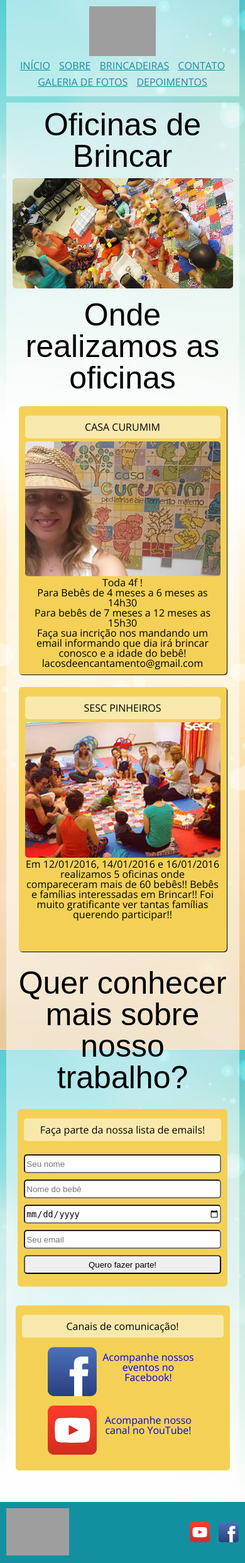
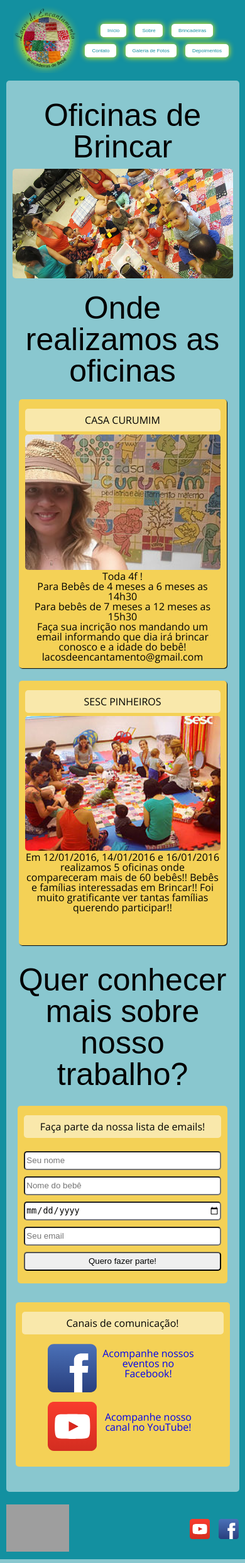
Before and after one commit to franklindeoliveira/lacosdeencantamento, a PHP site: page /index.php in a window 390 px wide. Shown: the whole page at 63% size. Run offline with PHP 8.4, Linux system fonts and the light colour scheme; grey boxes are pictures that could not be loaded.

Commit message:
ajuste de responsividade

```diff
--- a/cabecalho.php
+++ b/cabecalho.php
@@ -1,13 +1,13 @@
 <header>
-    <h1><img class="logo logoHeader" src="img/logo.svg" alt="Laços de Encantamento - Brincadeiras de Bebê"></h1>
+    <h1><img class="logo logoHeader" src="img/logo.png" alt="Laços de Encantamento - Brincadeiras de Bebê"></h1>
     <nav class="menu-opcoes">
         <ul>
-            <li><a href="index.php">Início</a></li>
-            <li><a href="sobre.php">Sobre</a></li>
-            <li><a href="brincadeiras.php">Brincadeiras</a></li>
-            <li><a href="contato.php">Contato</a></li>
-            <li><a href="galeria.php">Galeria de Fotos</a></li>
-            <li><a href="depoimentos.php">Depoimentos</a></li>
+            <li><a href="index.php"><button>Início</button></a></li>
+            <li><a href="sobre.php"><button>Sobre</button></a></li>
+            <li><a href="brincadeiras.php"><button>Brincadeiras</button></a></li>
+            <li><a href="contato.php"><button>Contato</button></a></li>
+            <li><a href="galeria.php"><button>Galeria de Fotos</button></a></li>
+            <li><a href="depoimentos.php"><button>Depoimentos</button></a></li>
         </ul>
     </nav>
 </header>
--- a/css/estilos.css
+++ b/css/estilos.css
@@ -9,6 +9,10 @@
     margin: 10px;
     max-width: 335px;
     min-height: 400px;
+}
+
+main {
+    border-radius: 5px;
 }
 
 .painel h3 {
@@ -34,6 +38,8 @@
 
 h1 {
     text-align: center;
+    max-width: 30%;
+    display: inline-block;
 }
 
 @font-face {
@@ -46,19 +52,25 @@ h2 {
     font-size: 50px;
 }
 
+body {
+    font-family: 'Open Sans', sans-serif;
+}
+
 html {
     box-sizing: border-box;
-}
-
-body {
-    font-family: 'Open Sans', sans-serif;
 }
 
 header, main, footer {
     padding: 10px;
 }
+
+header {
+    padding-bottom: 0px;
+    padding-bottom: 0px;
+}
+
 body {
-    background: url(../img/bg.jpg);
+    background-color: rgb(19, 144, 160);
 }
 
 h2 {
@@ -69,7 +81,7 @@ img {
     max-width: 100%;
 }
 
-header, main, footer {
+main, footer {
     background-color: rgba(255,255,255,.5);
 }
 
@@ -79,13 +91,15 @@ header, main, footer {
 	text-align: center;
 }
 
-.menu-opcoes a {
+.menu-opcoes button {
     color: #1390A0;
 }
 
 .menu-opcoes {
 	text-align: center;
     text-transform: uppercase;
+    display: inline-block;
+    width: 68%;
 }
 
 header, main, .container {
@@ -153,7 +167,7 @@ footer .container {
 }
 
 .logoHeader {
-    max-width: 30%;
+    display: inline-block;
 }
 
 .logoFooter {
@@ -167,6 +181,7 @@ section {
 }
 
 section h2 {
+    margin-top: 20px;
     margin-bottom: 10px;
 }
 
@@ -288,17 +303,14 @@ header, main {
     margin: 15px 0;
 }
 
-@media (min-width: 457px) {
-
-    .sobre-nos figure {
-        height: 300px;
-    }
-}
-
 @media (min-width: 940px) {
     header, main {
         width: 940px;
     }
+}
+
+header {
+    text-align: center;
 }
 
 @media (min-width: 310px) {
@@ -358,3 +370,43 @@ header, main {
 .locais-oficinas {
     text-align: center;
 }
+
+section blockcote {
+    display: inline-block;
+    border: 2px dotted #fff;
+    max-width: 270px;
+    margin: 5px;
+    vertical-align: top;
+    border-radius: 10px;
+    padding: 10px;
+}
+
+section.depoimentos blockcote p {
+    margin-bottom: 10px;
+}
+
+.menu-opcoes button {
+    background-color: #ffffff;
+    border: 5px solid #ffffff;
+    border-radius: 5px;
+    box-shadow: 0px 0px 10px #ffff00;
+    font-size: 50%;
+}
+
+.menu-opcoes li a {
+    text-decoration: none;
+}
+
+header h1, header nav {
+    vertical-align: middle;
+}
+
+@media(min-width: 670px) {
+    .menu-opcoes {
+        width: 100%;
+    }
+
+    .menu-opcoes button {
+        font-size: 100%;
+    }
+}
--- a/index.php
+++ b/index.php
@@ -7,7 +7,7 @@
     <link rel="stylesheet" href="css/reset.css">
 	<link rel="stylesheet" href="css/estilos.css">
 	<link rel="stylesheet" href="css/carrossel.css">
-	<link href='http://fonts.googleapis.com/css?family=Open+Sans' rel='stylesheet'  type='text/css'>
+	<link href='https://fonts.googleapis.com/css?family=Open+Sans' rel='stylesheet' type='text/css'>
 </head>
 <body>
     <?php include("cabecalho.php"); ?>
```
Also changed, not shown: depoimentos.php (+4 -4 lines), img/logo.png, img/logo.svg, img/logo2.jpg (deleted), img/retalhos.jpg (added).
